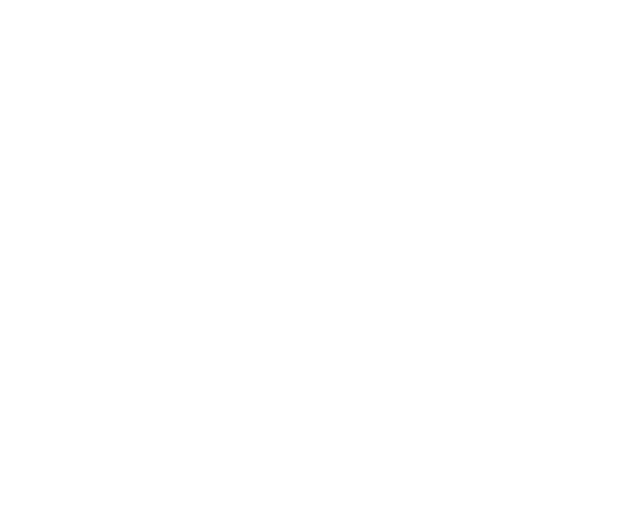
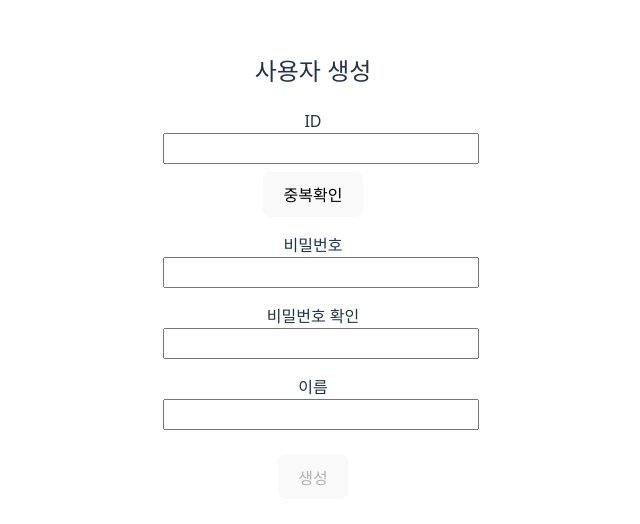
Before and after one commit to 0bliviat3/drm-front, a Vue app in the folder drm-admin/: page /user-create in a window 1280 px wide. Before the commit this address had no page. Shown: the part 134-658 px from the top of the page, without its empty margins (327-967 px from the left). Built offline with nearby package versions, Linux system fonts and the light colour scheme.

Commit message:
feat: 사용자 등록 컴포넌트 구현

```diff
--- /dev/null
+++ b/drm-admin/src/components/user/UserCreate.vue
@@ -0,0 +1,105 @@
+<template>
+    <div class="container">
+      <h2>사용자 생성</h2>
+      <form @submit.prevent="handleSubmit">
+        <div class="form-group">
+          <label for="userId">ID</label>
+          <input id="userId" v-model="userId" />
+          <button type="button" @click="checkDuplicate">중복확인</button>
+          <span v-if="idCheckStatus === true" class="success">사용 가능</span>
+          <span v-if="idCheckStatus === false" class="error">이미 존재하는 ID</span>
+        </div>
+
+        <div class="form-group">
+          <label for="password">비밀번호</label>
+          <input id="password" type="password" v-model="password" />
+        </div>
+
+        <div class="form-group">
+          <label for="confirmPassword">비밀번호 확인</label>
+          <input id="confirmPassword" type="password" v-model="confirmPassword" />
+          <span v-if="password && confirmPassword && !isPasswordMatch" class="error">비밀번호가 일치하지 않습니다</span>
+        </div>
+
+        <div class="form-group">
+          <label for="name">이름</label>
+          <input id="name" v-model="name" />
+        </div>
+
+        <button type="submit" :disabled="!canSubmit">생성</button>
+      </form>
+    </div>
+  </template>
+
+  <script setup>
+  import { ref, computed } from 'vue'
+  import api from '@/api/axios'
+
+  const userId = ref('')
+  const password = ref('')
+  const confirmPassword = ref('')
+  const name = ref('')
+  const idCheckStatus = ref(null) // true: 사용 가능, false: 중복, null: 미확인
+
+  const isPasswordMatch = computed(() => password.value === confirmPassword.value)
+  const canSubmit = computed(() =>
+    userId.value &&
+    password.value &&
+    confirmPassword.value &&
+    name.value &&
+    isPasswordMatch.value &&
+    idCheckStatus.value === true
+  )
+
+  const checkDuplicate = async () => {
+    if (!userId.value) return
+    try {
+      const res = await api.get('/user', { params: { userId: userId.value } })
+      idCheckStatus.value = !res.data // 존재하면 true → 사용 불가
+    } catch (e) {
+      console.error('중복 확인 실패', e)
+      idCheckStatus.value = null
+    }
+  }
+
+  const handleSubmit = async () => {
+    try {
+      await api.post('/sign-up', {
+        userId: userId.value,
+        password: password.value,
+        name: name.value
+      })
+      alert('사용자 생성 완료')
+      window.opener?.postMessage('user-created', '*') // 부모창에 알림
+      window.close()
+    } catch (e) {
+      console.error('생성 실패', e)
+      alert('사용자 생성 실패')
+    }
+  }
+  </script>
+
+  <style scoped>
+  .container {
+    padding: 20px;
+    width: 300px;
+  }
+  .form-group {
+    margin-bottom: 16px;
+  }
+  input {
+    width: 100%;
+    padding: 6px;
+  }
+  button {
+    margin-top: 8px;
+  }
+  .success {
+    color: green;
+    font-size: 0.8rem;
+  }
+  .error {
+    color: red;
+    font-size: 0.8rem;
+  }
+  </style>
--- a/drm-admin/src/components/user/UserList.vue
+++ b/drm-admin/src/components/user/UserList.vue
@@ -1,5 +1,5 @@
 <script setup>
-import { ref, onMounted, watch } from 'vue'
+import { ref, onMounted, onBeforeUnmount, watch } from 'vue'
 import api from '@/api/axios'
 import dayjs from 'dayjs'
 
@@ -27,15 +27,42 @@
   return dateStr ? dayjs(dateStr).format('YYYY-MM-DD HH:mm:ss') : '-'
 }
 
-onMounted(fetchUsers)
+const openCreateUserWindow = () => {
+  const width = 400
+  const height = 450
+  const left = window.screenX + (window.outerWidth - width) / 2
+  const top = window.screenY + (window.outerHeight - height) / 2
+  const features = `width=${width},height=${height},top=${top},left=${left},resizable=no`
+
+  window.open('/user-create', '_blank', features)
+}
+
+
+onMounted(() => {
+  fetchUsers()
+  window.addEventListener('message', handleMessage)
+})
+
+onBeforeUnmount(() => {
+  window.removeEventListener('message', handleMessage)
+})
+
 watch(currentPage, fetchUsers)
+
+const handleMessage = (event) => {
+  if (event.data === 'user-created') {
+    fetchUsers()
+  }
+}
 </script>
 
 <template>
   <div class="shadow-md rounded-lg p-4 border border-gray-200">
     <!-- 생성 버튼 -->
     <div class="text-right mb-2">
-      <button class="px-3 py-1 bg-green-600 text-white rounded hover:bg-green-700">
+      <button
+       @click="openCreateUserWindow()"
+       class="px-3 py-1 bg-green-600 text-white rounded hover:bg-green-700">
         사용자 생성
       </button>
     </div>
--- a/drm-admin/src/router/index.js
+++ b/drm-admin/src/router/index.js
@@ -4,6 +4,7 @@
 import BatchManager from '@/views/BatchManager.vue';
 import DefaultLayout from '@/layouts/DefaultLayout.vue';
 import UserList from '@/components/user/UserList.vue';
+import { compile } from 'vue';
 
 const routes = [
   {
@@ -37,6 +38,11 @@
     path: '/cron-edit',
     name: 'CronEdit',
     component: () => import('@/views/CronEdit.vue')
+  },
+  {
+    path: '/user-create',
+    name: 'UserCreate',
+    component: () => import('@/components/user/UserCreate.vue')
   }
 ]
 
```
